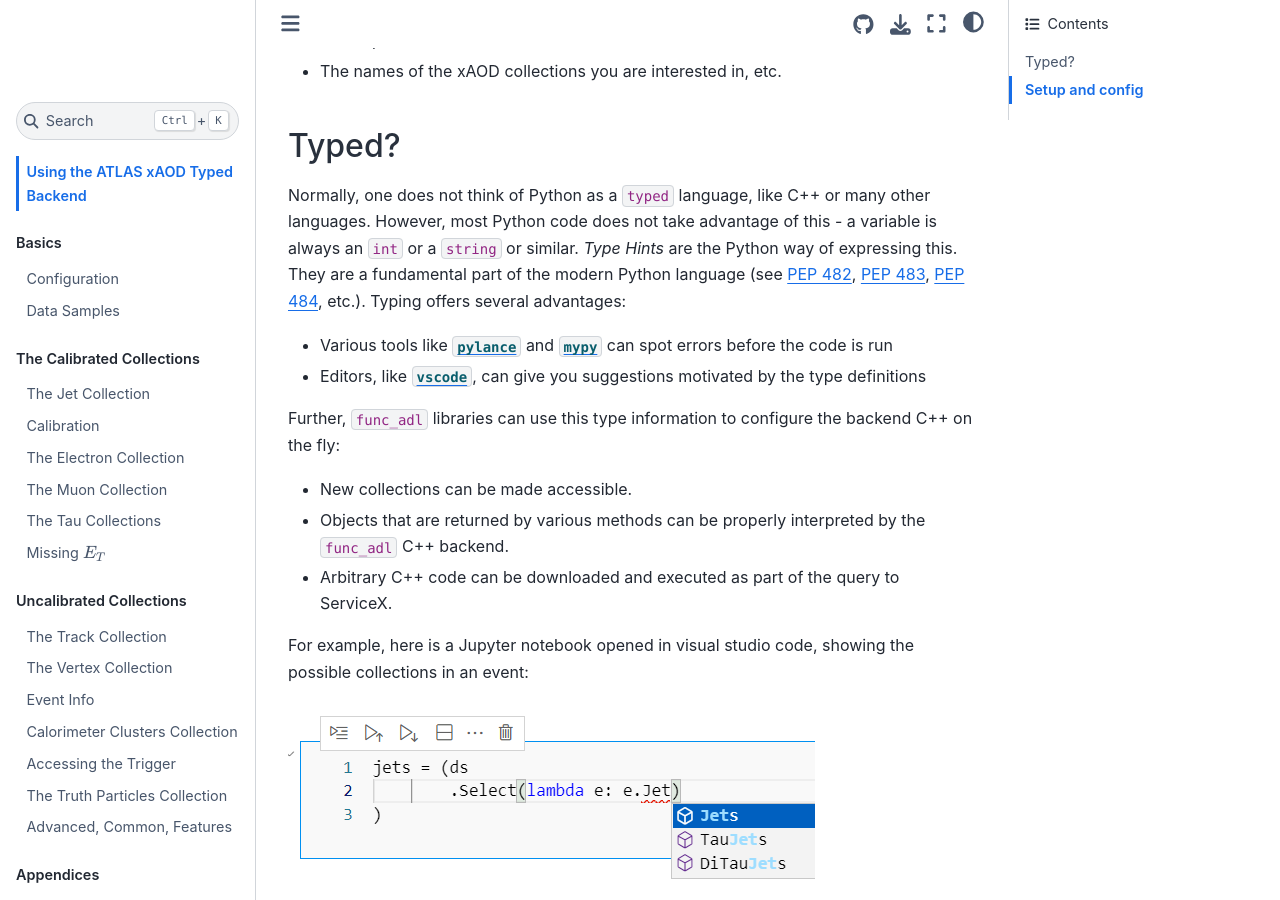
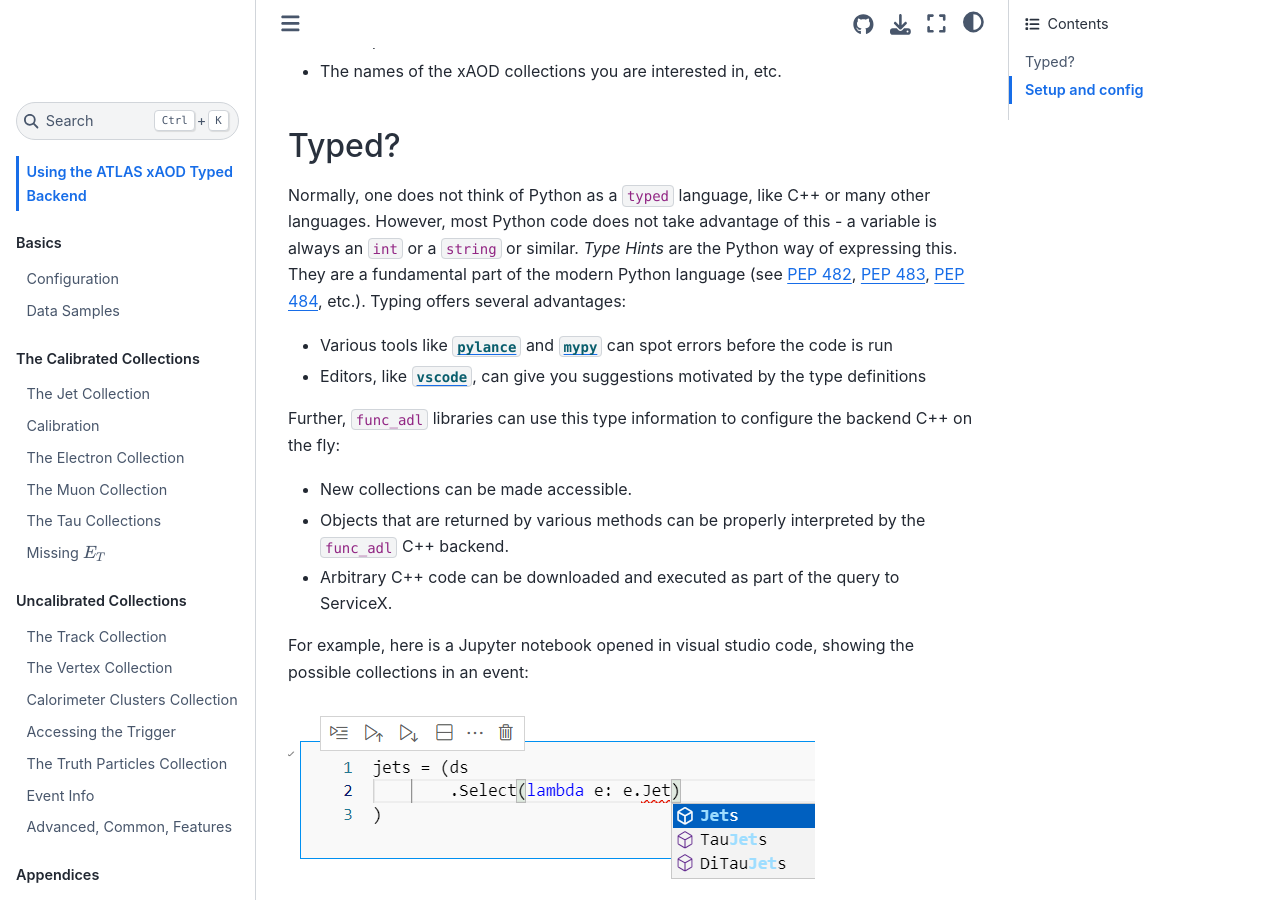
Before and after one commit to gordonwatts/xaod_usage, a Jupyter Book: the page built from book/intro.md, in a window 1280 px wide and 900 px high, scrolled down 433 px. Built offline with Jupyter Book 1.0.4 settings and Sphinx 7.4.7 and the Sphinx Book theme 1.1.4, drawn with Linux system fonts in a browser that asks for light colours; part of the change alters nothing that is shown.

```diff
--- a/book/_toc.yml
+++ b/book/_toc.yml
@@ -20,10 +20,10 @@ parts:
     chapters:
     - file: chapters/tracks
     - file: chapters/vertices
-    - file: chapters/eventinfo
     - file: chapters/caloclusters
     - file: chapters/trigger
     - file: chapters/truth
+    - file: chapters/eventinfo
     - file: chapters/xaod_objects
   - caption: Appendices
     chapters:
```
